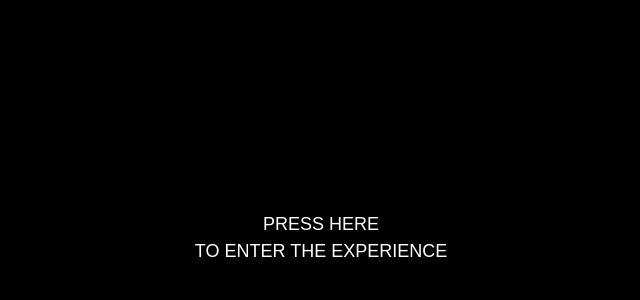
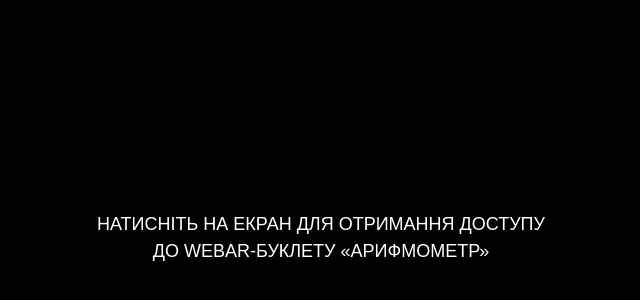
Before and after one commit to 20Katerina21/WebAR-Example, a plain HTML site: page index.html in a window 1280 px wide. Shown: the part 162-462 px from the top of the page, without its empty margins (319-959 px from the left). Drawn offline with nearby package versions, Linux system fonts and the light colour scheme.

Commit message:
Changed by GitHub

```diff
--- a/index.html
+++ b/index.html
@@ -27,9 +27,9 @@
                 text-transform: uppercase; font-family: Arial, Helvetica, sans-serif; font-weight: 400; line-height: 1.5em; font-size: large; white-space: nowrap;
                 user-select: none; pointer-events: none;
             ">
-            Press here
+            Натисніть на екран для отримання доступу
             <br>
-            to enter the experience
+            до WebAR-буклету «Арифмометр»
         </div>
     </div>
 
```
